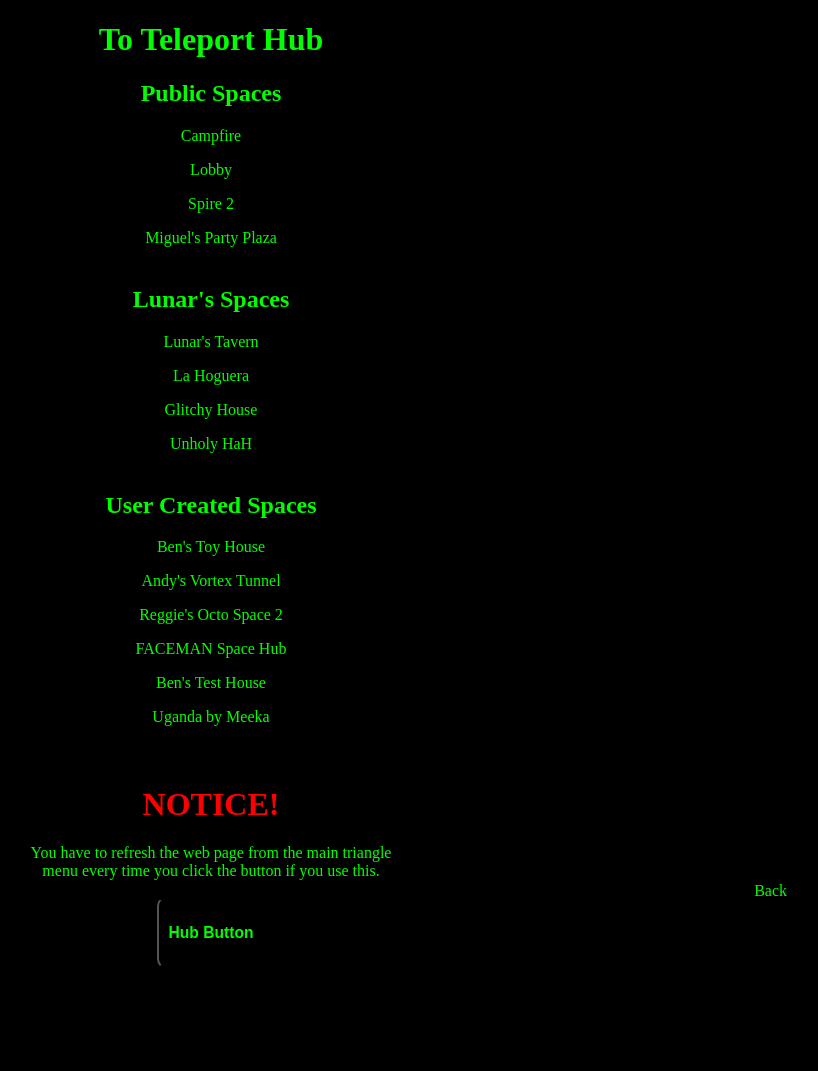
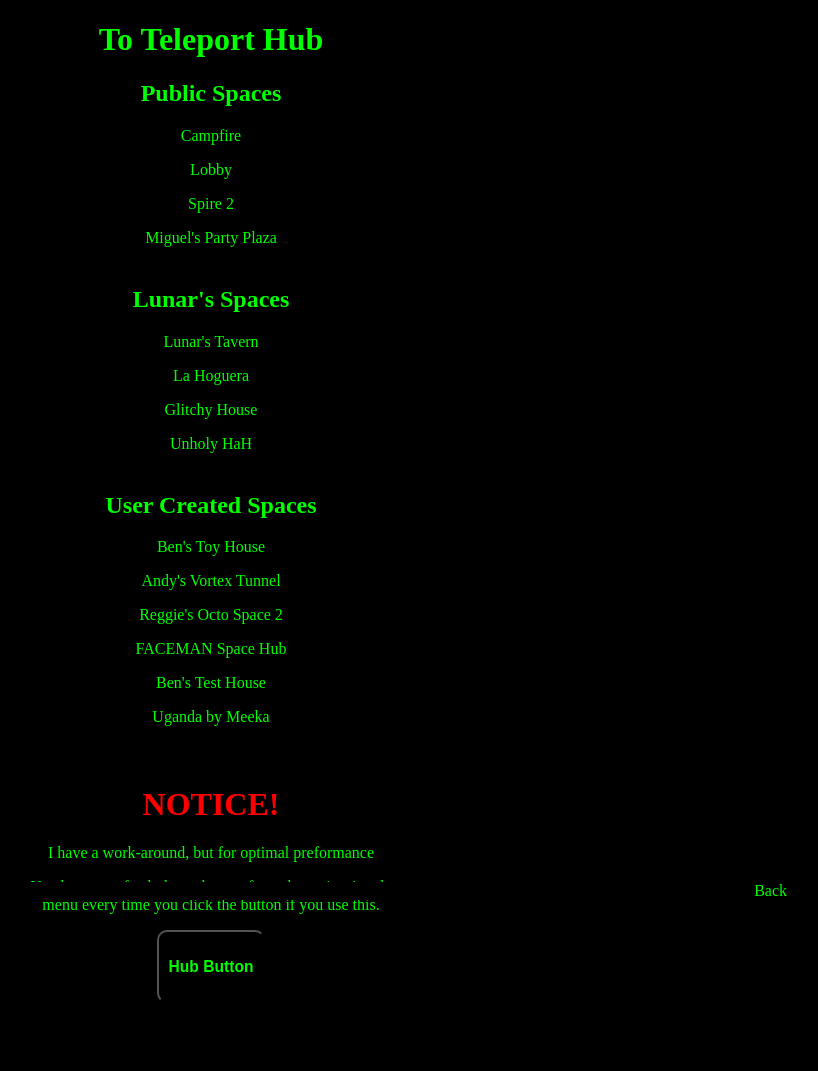
Before and after one commit to LunarTiger/AltspaceVR, a Jekyll site: the page teleportHub/index.html, which Jekyll copies as it is, in a window 1280 px wide. Shown: the whole page, without its empty margins (429-1247 px from the left). Built offline with Jekyll 4.4.1, drawn with Linux system fonts in a browser that asks for light colours; before the commit the page ends 1037 px from its top, so only the background shows below that.

Commit message:
Update index.html

```diff
--- a/teleportHub/index.html
+++ b/teleportHub/index.html
@@ -39,6 +39,7 @@
 		<hr style="height:20px; visibility:hidden;" />
 			<!-- <p><a href="altspace://account.altvr.com/api/spaces/"></a></p> -->
 		<h1 style="color: #ff0000";>NOTICE!</h1>
+			<p>I have a work-around, but for optimal preformance</p>
 			<p>You have to refresh the web page from the main triangle<br>menu every time you click the button if you use this.</p>
 			<a href="https://lunartiger.github.io/AltspaceVR/teleportHub/button/"><button type="button" name="Hub Button"><h3>Hub Button</h3></button></a>
 			<!--  onClick="window.location='https://lunartiger.github.io/AltspaceVR/teleportHub/button/'" -->
```
